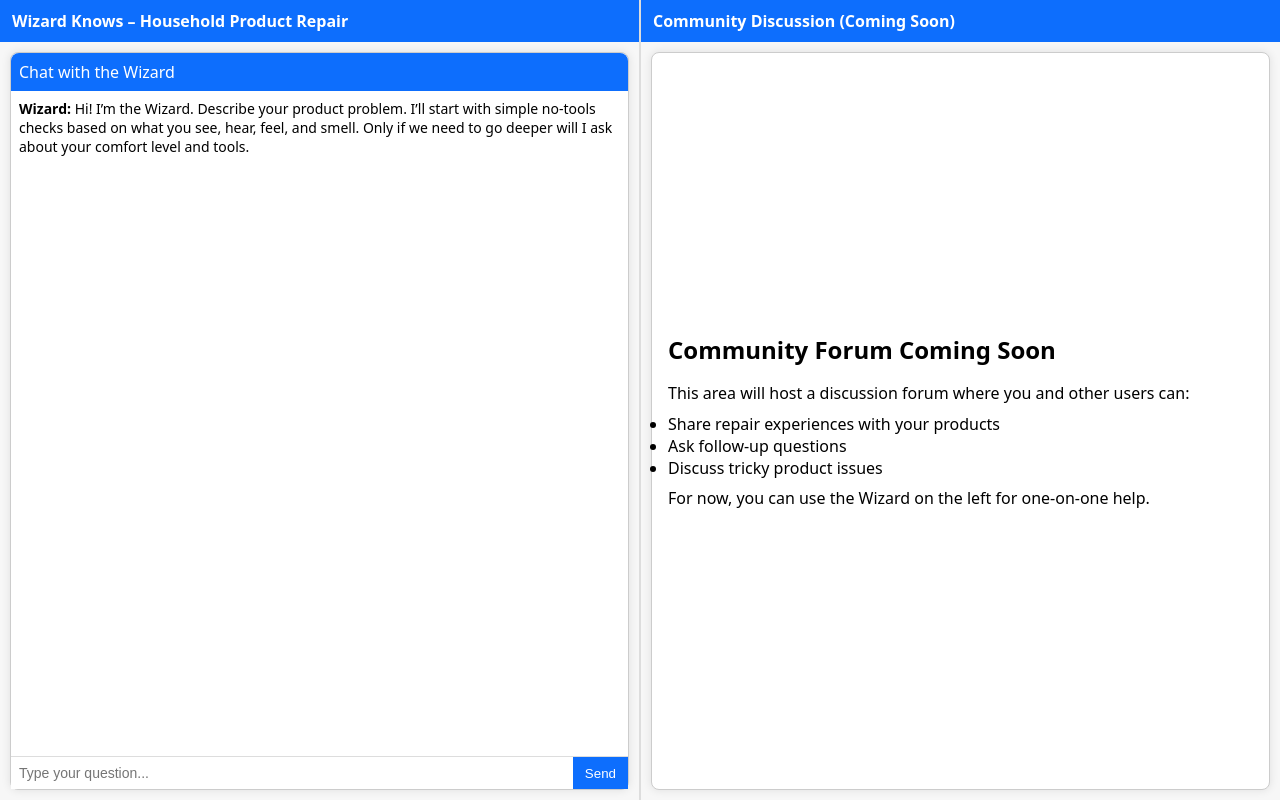
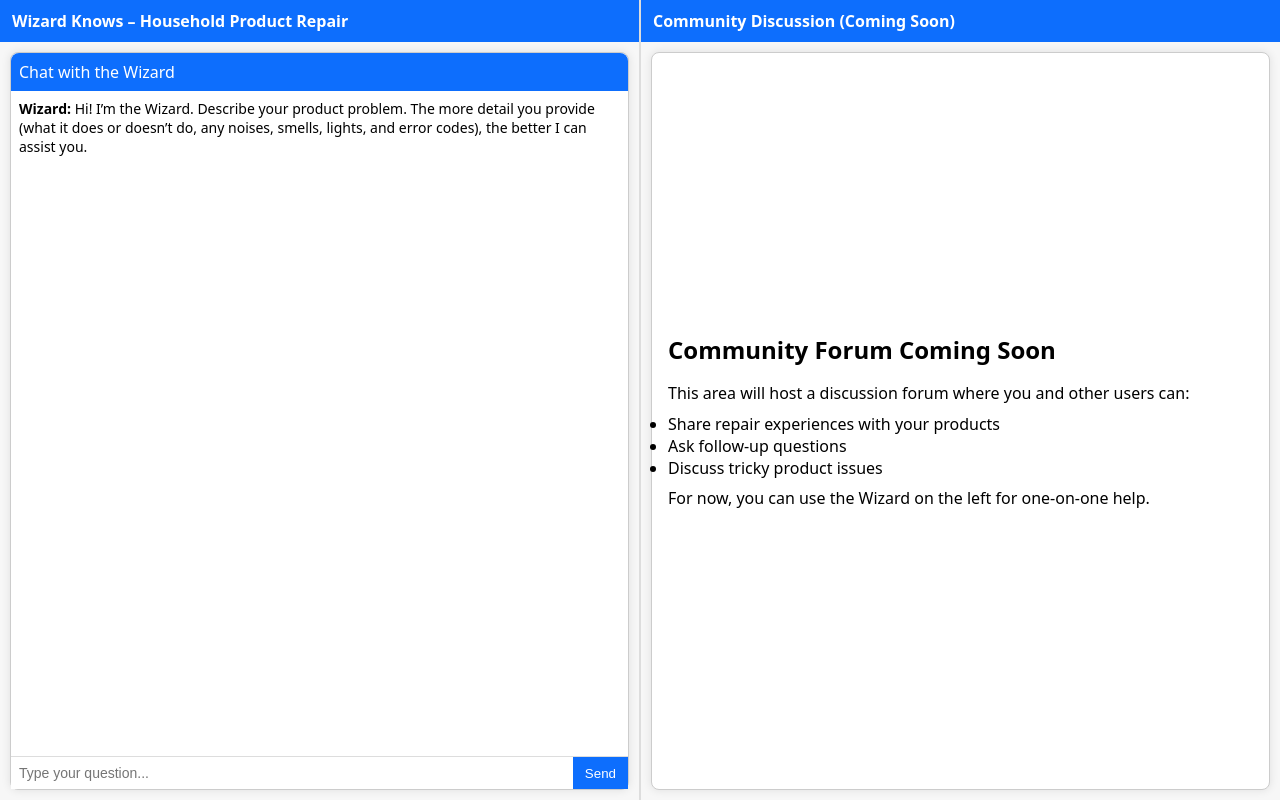
Before and after one commit to Wizardknows/WizardKnows, a website: page index.html in a window 1280 px wide. Drawn offline with Linux system fonts and the light colour scheme.

Commit message:
Simplify initial Wizard greeting and delay tool discussion until needed

```diff
--- a/index.html
+++ b/index.html
@@ -136,8 +136,8 @@
             Chat with the Wizard
           </div>
           <div id="ai-chat-log">
-            <div><strong>Wizard:</strong> Hi! I’m the Wizard. Describe your product problem. I’ll start with simple no-tools checks based on what you see, hear, feel, and smell. Only if we need to go deeper will I ask about your comfort level and tools.</div>
-          </div>
+  <div><strong>Wizard:</strong> Hi! I’m the Wizard. Describe your product problem. The more detail you provide (what it does or doesn’t do, any noises, smells, lights, and error codes), the better I can assist you.</div>
+         </div>
           <div id="ai-widget-footer">
             <input
               id="ai-user-input"
--- a/server.js
+++ b/server.js
@@ -51,6 +51,7 @@ KEEPING THE CONVERSATION FOCUSED
 
 CONVERSATION FLOW AND LEVELS
 - You must always exhaust reasonable no-tools, external checks before proposing any step that involves tools, disassembly, or working near power, water, or gas.
+- Do not mention tools, comfort level with tools, or future advanced steps until you actually reach the point in troubleshooting where tools or internal access are needed.
 
 1) ALWAYS START WITH NO-TOOLS, BASIC CHECKS
 - At the beginning of troubleshooting, DO NOT ask about comfort level or tools yet.
```
